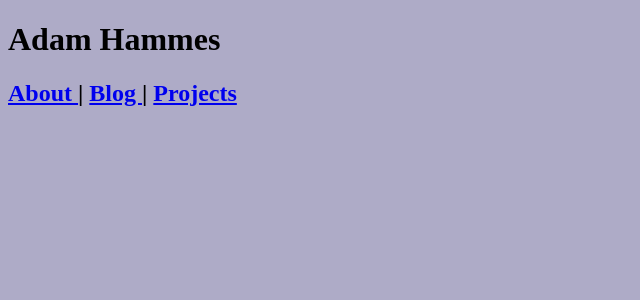
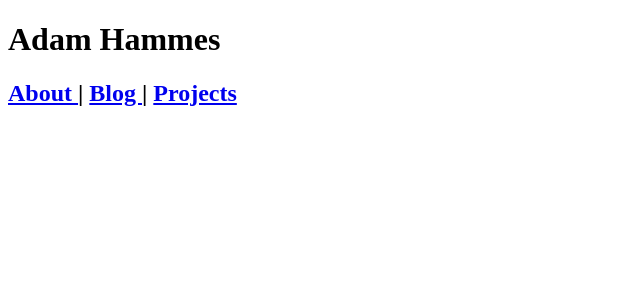
Before and after one commit to adamhammes/old-site, a Jekyll site: the page built from index.html, in a window 1280 px wide. Shown: the top 300 px of the page, without its empty margins (0-640 px from the left). Built offline with Jekyll 4.4.1, drawn with Linux system fonts in a browser that asks for light colours.

Commit message:
Removed background color

```diff
--- a/assets/css/main.css
+++ b/assets/css/main.css
@@ -1,6 +1,5 @@
 body {
     font-family: Merriweather;
-    background-color: #aeabc7;
 }
 
 .archive {
```
